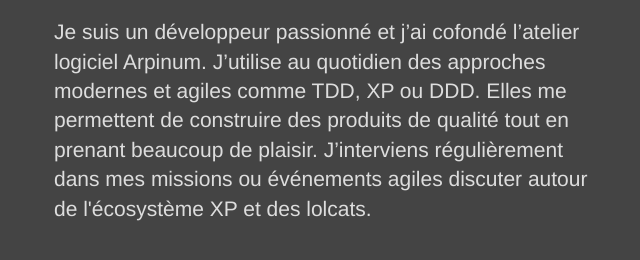
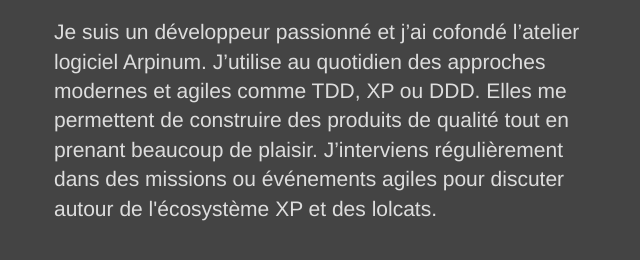
Before and after one commit to MichaelBorde/michaelborde.github.io, a plain HTML site: page index.html in a window 1280 px wide. Shown: the part 232-492 px from the top of the page, without its empty margins (16-656 px from the left). Drawn offline with Linux system fonts and the light colour scheme.

Commit message:
Correction typo

```diff
--- a/index.html
+++ b/index.html
@@ -40,7 +40,7 @@
           <p class="lead">
             Je suis un développeur passionné et j’ai cofondé l’atelier logiciel Arpinum. J’utilise au quotidien des
             approches modernes et agiles comme TDD, XP ou DDD. Elles me permettent de construire des produits de qualité
-            tout en prenant beaucoup de plaisir. J’interviens régulièrement dans mes missions ou événements agiles
+            tout en prenant beaucoup de plaisir. J’interviens régulièrement dans des missions ou événements agiles pour
             discuter autour de l'écosystème XP et des lolcats.
           </p>
 
```
